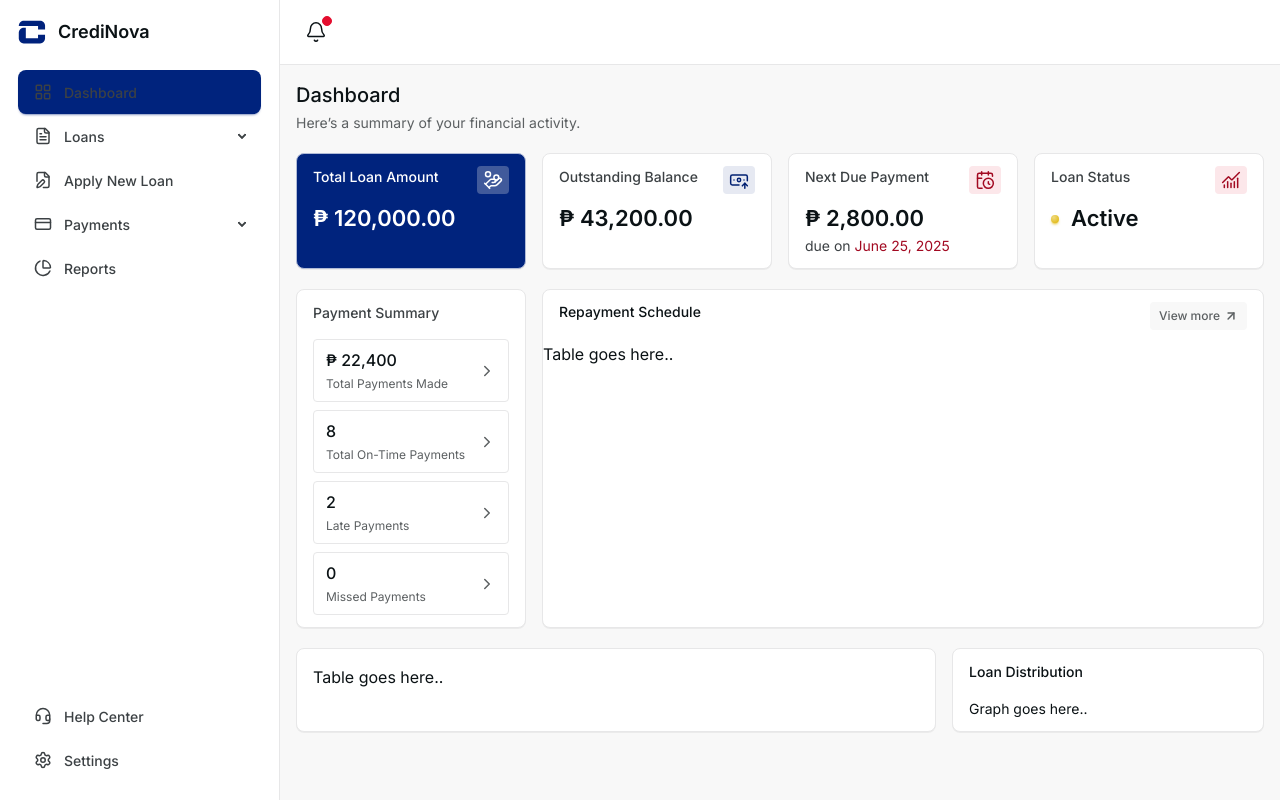
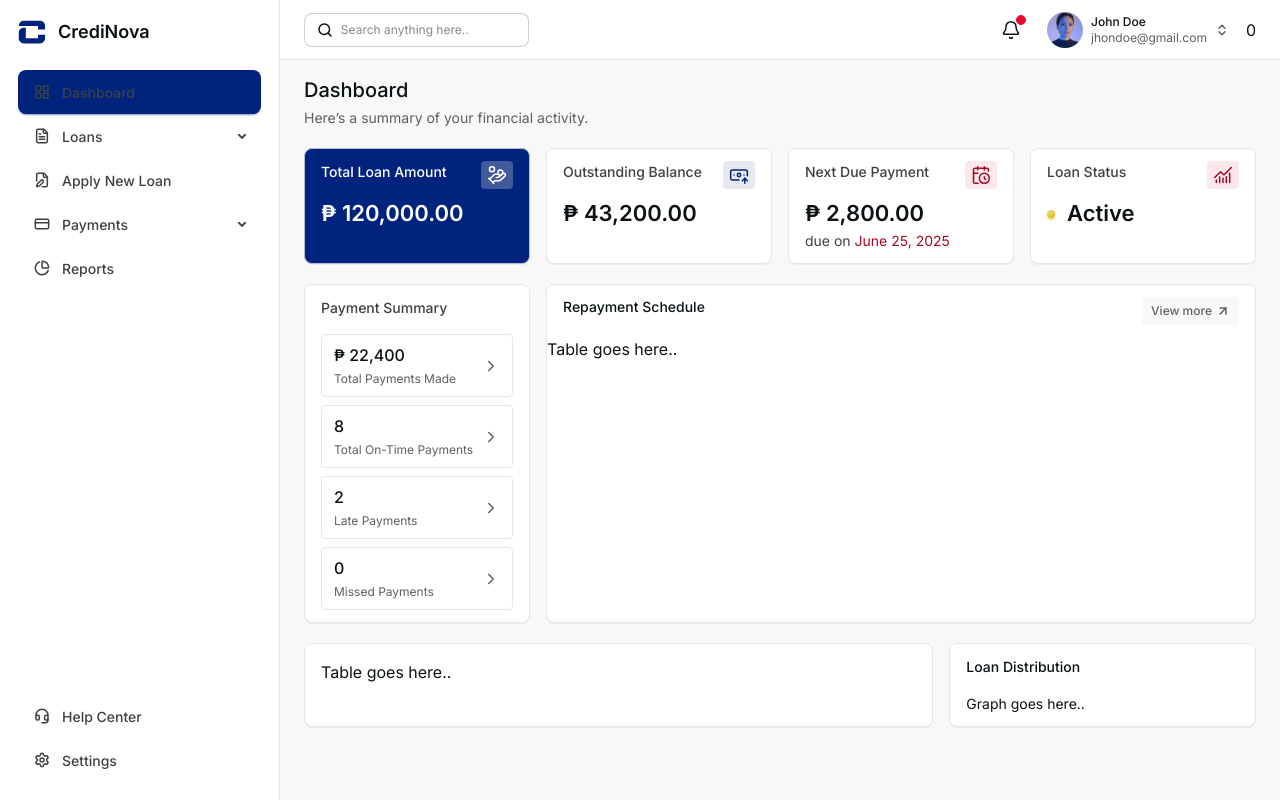
Before and after one commit to lyka-martinez/credi-nova, a React (Vite) app: page / in a window 1280 px wide. Built offline with nearby package versions, Linux system fonts and the light colour scheme.

Commit message:
compelete navbar responsive behavior

```diff
--- a/src/pages/dashboard.tsx
+++ b/src/pages/dashboard.tsx
@@ -1,4 +1,5 @@
 import { memo } from 'react'
+import Profile from '../assets/images/profile.png'
 import {
     LayoutGrid,
     FileText,
@@ -16,6 +17,9 @@ import {
     HandCoins,
     ChevronRight,
     ArrowUpRight,
+    ChevronsUpDown,
+    User,
+    LogOut
 } from 'lucide-react'
 
 const Dashboard = () => {
@@ -26,8 +30,9 @@ const Dashboard = () => {
             {/* Page content */}
             <div className="d-drawer-content flex flex-col justify-center">
                 {/* Navbar */}
-                <div className="d-navbar bg-base-100 sticky top-0 z-1 h-[65px] justify-between border-b border-neutral-50 px-4 py-0">
-                    <div className="navbar-start flex items-center gap-2 lg:hidden">
+                <div className="d-navbar bg-base-100 sticky top-0 z-1 min-h-[60px] justify-between border-b border-neutral-50 px-4 py-0 md:px-8 lg:px-6">
+                    <div className="d-navbar-start">
+                        <div className="flex items-center gap-2 lg:hidden">
                             <img
                                 src="./logo.svg"
                                 className="w-[24px]"
@@ -38,31 +43,86 @@ const Dashboard = () => {
                             </span>
                         </div>
 
-                    <div className="navbar-end">
                         {/* Search area [show only in large screens] */}
-                        <button className="d-btn d-btn-ghost hidden px-2">
-                            <Search className="w-[22px]" />
-                        </button>
+                        <form className="hidden items-center gap-2 lg:flex">
+                            <label className="d-input h-[34px] text-xs">
+                                <Search className="w-[18px]" />
+                                <input
+                                    type="search"
+                                    className="grow"
+                                    placeholder="Search anything here.."
+                                />
+                            </label>
+                        </form>
+                    </div>
 
+                    <div className="d-navbar-end lg:w-full lg:gap-2">
+                        {/* Notificaiton Button */}
                         <button tabIndex={0} className="d-btn d-btn-ghost px-2">
                             <div className="d-indicator">
-                                <Bell className="w-[22px]" />
+                                <Bell className="w-[20px]" />
                                 <div className="d-badge d-badge-xxs d-badge-accent d-indicator-item"></div>
                             </div>
                         </button>
 
+                        {/* User Profile Dropdown */}
+                        <div className="d-dropdown d-dropdown-end hidden lg:block">
+                            <div
+                                tabIndex={0}
+                                role="button"
+                                className="d-btn d-btn-ghost d-avatar gap-2 bg-transparent px-2 shadow-none"
+                            >
+                                <div className="w-9 rounded-full">
+                                    <img
+                                        alt="Tailwind CSS Navbar component"
+                                        src={Profile}
+                                    />
+                                </div>
+
+                                <p className="flex flex-col items-start justify-center text-xs">
+                                    <span className="font-medium">
+                                        John Doe
+                                    </span>
+                                    <span className="font-normal text-neutral-300">
+                                        jhondoe@gmail.com
+                                    </span>
+                                </p>
+
+                                <ChevronsUpDown className="w-[14px] text-neutral-300" />
+                            </div>
+
+                            <ul
+                                tabIndex={0}
+                                className="d-menu d-dropdown-content bg-base-100 rounded-box z-1 mt-2 w-52 border border-neutral-50 p-2 shadow-md"
+                            >
+                                <li>
+                                    <a className="py-[6px] gap-2">
+                                        <User className="w-[14px]" />
+                                        Profile
+                                    </a>
+                                </li>
+                                <li>
+                                    <a className="text-accent-700 py-[6px] gap-2">
+                                        <LogOut className="w-[14px]" />
+                                        Logout
+                                    </a>
+                                </li>
+                            </ul>
+                        </div>
+0
+                        {/* Drawer button [show only in medium screens] */}
                         <label
                             htmlFor="my-drawer"
                             data-tip="Menu"
                             className="d-btn d-btn-ghost d-drawer-button d-tooltip d-tooltip-bottom px-2 lg:hidden"
                         >
-                            <Menu className="w-[22px]" />
+                            <Menu className="w-[20px]" />
                         </label>
                     </div>
                 </div>
 
                 {/* Main content */}
-                <div className="bg-secondary-600/30 flex flex-1 flex-col gap-5 p-4">
+                <div className="bg-secondary-600/30 flex flex-1 flex-col gap-5 p-4 md:px-8 lg:px-6">
                     {/* Headings */}
                     <div className="flex items-center justify-start">
                         <div>
@@ -290,14 +350,14 @@ const Dashboard = () => {
 
                     <li>
                         <a className="d-menu-active">
-                            <LayoutGrid className="w-[16px] lg:w-[18px]" />
+                            <LayoutGrid className="w-[16px]" />
                             Dashboard
                         </a>
                     </li>
                     <li>
                         <details>
                             <summary>
-                                <FileText className="w-[16px] lg:w-[18px]" />
+                                <FileText className="w-[16px]" />
                                 Loans
                             </summary>
                             <ul>
@@ -312,14 +372,14 @@ const Dashboard = () => {
                     </li>
                     <li>
                         <a>
-                            <FilePen className="w-[16px] lg:w-[18px]" />
+                            <FilePen className="w-[16px]" />
                             Apply New Loan
                         </a>
                     </li>
                     <li>
                         <details>
                             <summary>
-                                <CreditCard className="w-[16px] lg:w-[18px]" />
+                                <CreditCard className="w-[16px]" />
                                 Payments
                             </summary>
                             <ul>
@@ -334,19 +394,19 @@ const Dashboard = () => {
                     </li>
                     <li>
                         <a>
-                            <ChartPie className="w-[16px] lg:w-[18px]" />
+                            <ChartPie className="w-[16px]" />
                             Reports
                         </a>
                     </li>
                     <li className="mt-auto">
                         <a>
-                            <Headset className="w-[16px] lg:w-[18px]" />
+                            <Headset className="w-[16px]" />
                             Help Center
                         </a>
                     </li>
                     <li>
                         <a>
-                            <Settings className="w-[16px] lg:w-[18px]" />
+                            <Settings className="w-[16px]" />
                             Settings
                         </a>
                     </li>
```
Also changed, not shown: src/assets/images/profile.png (added). Lines whose indentation alone changed are shown as unchanged.
